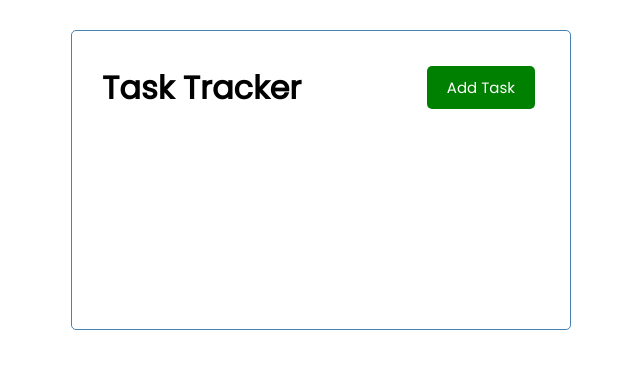
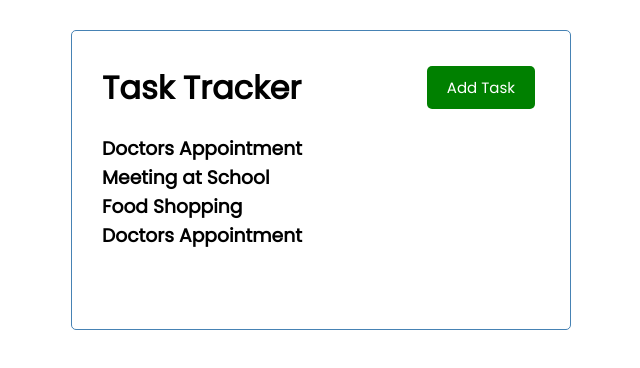
Before and after one commit to baHarmon1/Vue-Task-Tracker-REPO, a Vue app: page / in a window 1280 px wide. Shown: the top 368 px of the page, without its empty margins (319-959 px from the left). Built offline with nearby package versions, Linux system fonts and the light colour scheme.

Commit message:
Fixed task.text not showing by removing the "s" on line 4 in Tasks.vue

```diff
--- a/jsconfig.json
+++ b/jsconfig.json
@@ -15,5 +15,8 @@
       "dom.iterable",
       "scripthost"
     ]
-  }
+  },
+  "vueCompilerOptions": {
+    "experimentalDisableTemplateSupport": true
+    }
 }
--- a/src/App.vue
+++ b/src/App.vue
@@ -1,15 +1,19 @@
 <template>
   <div class="container">
-    <Header title="Task Tracker" />
+    <Topsection title="Task Tracker" />
+    <Tasks :tasks="tasks" />
   </div>
 </template>
 
 <script>
-import Header from './components/Header'
+import Topsection from './components/Topsection'
+import Tasks from './components/Tasks'
+
 export default {
   name: 'App',
   components: {
-    Header,
+    Topsection,
+    Tasks,
   },
   data() {
     return {
@@ -35,6 +39,12 @@
         text: 'Food Shopping',
         day: 'March 3rd at 11:00am',
         reminder: false,
+      },
+      {
+        id: 4,
+        text: 'Doctors Appointment',
+        day: 'March 1st at 2:30pm',
+        reminder: true,
       },
     ]
   }
--- /dev/null
+++ b/src/components/Tasks.vue
@@ -0,0 +1,16 @@
+<template>
+<div>
+    <div :key="task.id" v-for="task in tasks">
+        <h3>{{task.text}}</h3>
+    </div>
+</div>
+</template>
+
+<script>
+    export default {
+        name: 'Tasks',
+        props: {
+            tasks: Array
+        }
+    }
+</script>
--- a/src/components/Header.vue
+++ b/src/components/Topsection.vue
@@ -8,7 +8,7 @@
 <script>
 import Button from './Button.vue'
     export default {
-        name: 'Header',
+        name: 'Topsection',
         props: {
             title: String,
         },
```
